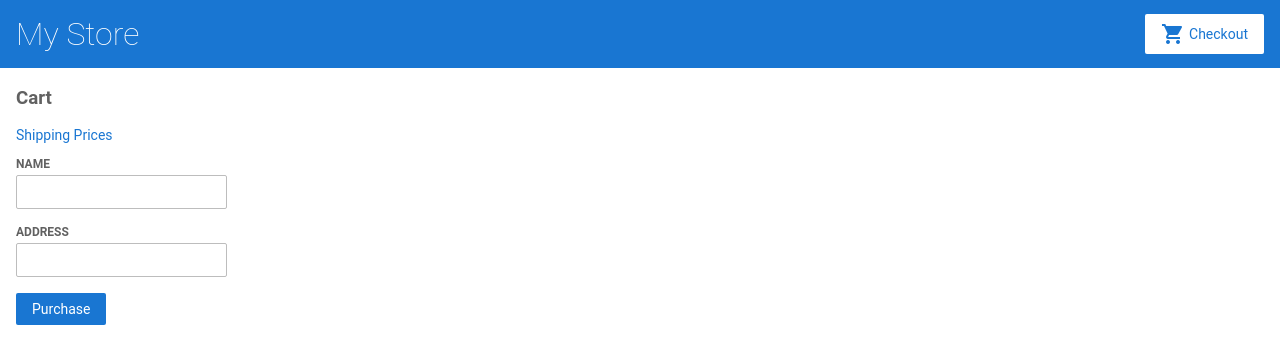
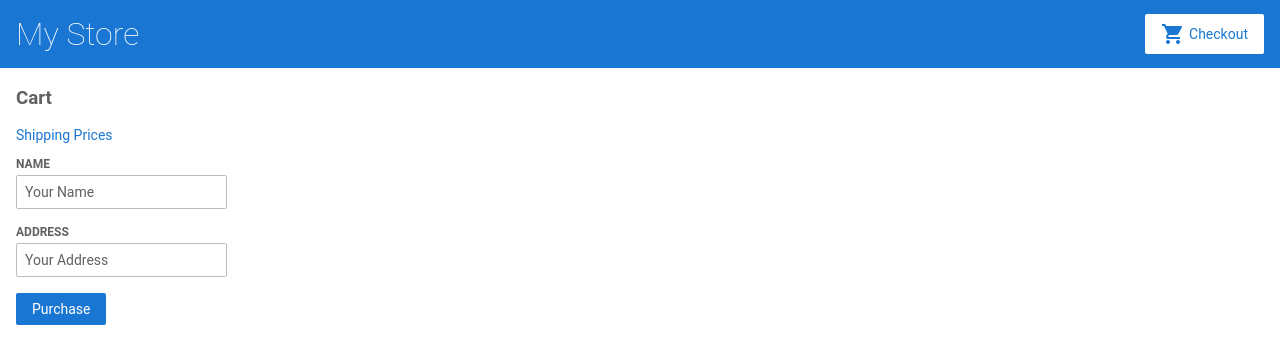
Before and after one commit to haidepzai/Angular-Getting-Started, an Angular app: page /cart in a window 1280 px wide. Shown: the top 364 px of the page. Built offline with nearby package versions, Linux system fonts and the light colour scheme.

Commit message:
1 file modified

```diff
--- a/src/app/cart/cart.component.ts
+++ b/src/app/cart/cart.component.ts
@@ -11,11 +11,12 @@ import { CartService } from '../cart.service';
 export class CartComponent implements OnInit {
   items;
   checkoutForm;
+  name1;
 
   constructor(private cartService: CartService, private formBuilder: FormBuilder) {
     this.checkoutForm = this.formBuilder.group({
-      name: '',
-      address: ''
+      name: 'Your Name',
+      address: 'Your Address'
     });
   }
 
@@ -28,6 +29,8 @@ export class CartComponent implements OnInit {
     this.items = this.cartService.clearCart();
     this.checkoutForm.reset();
 
+    this.name1 = customerData.name;
+    window.alert(this.name1);
     console.warn('Your order has been submitted', customerData);
   }
 
```
